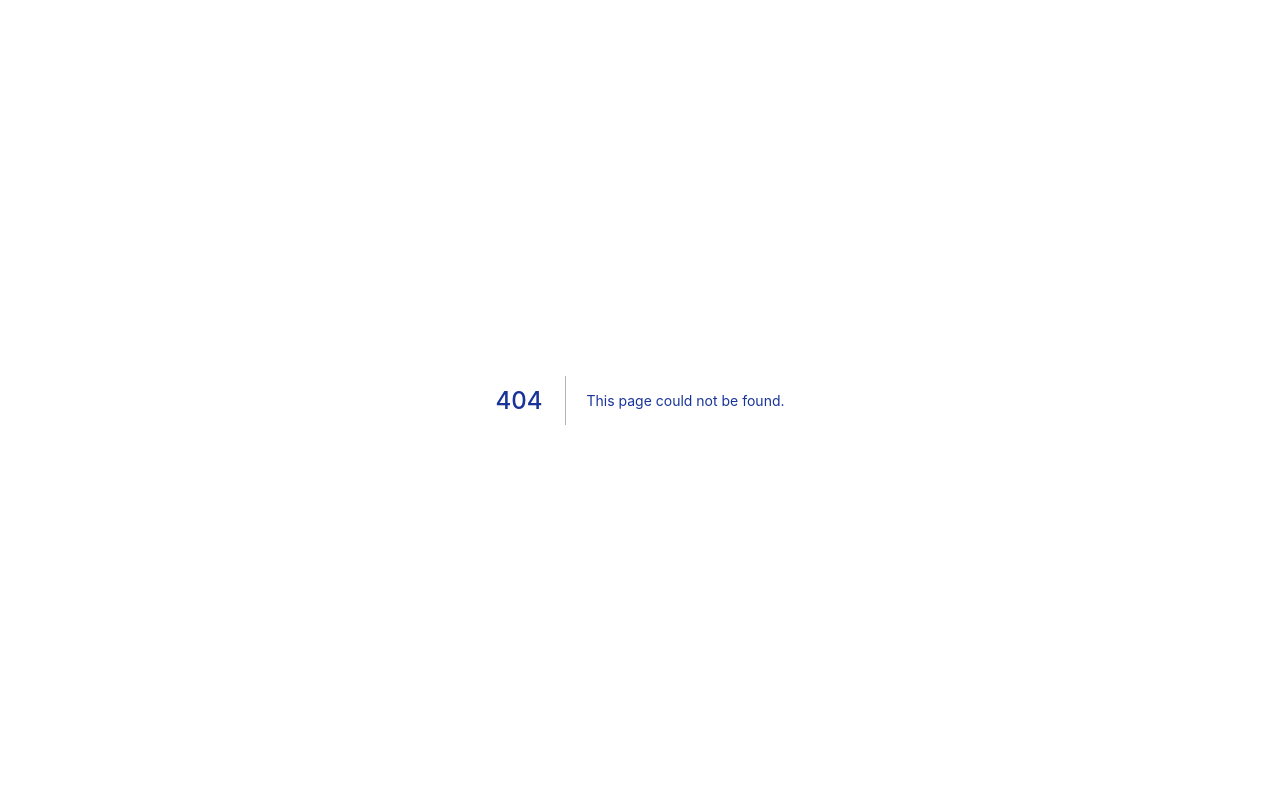
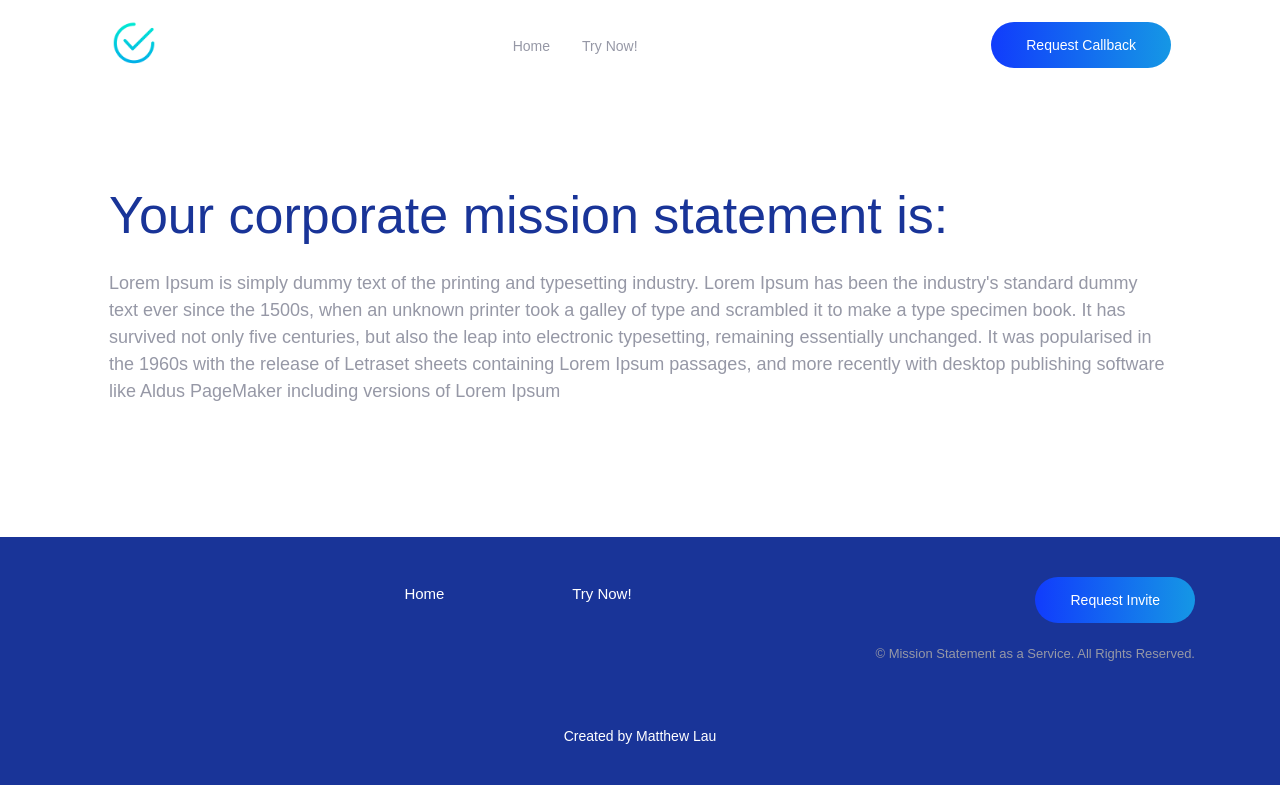
Before and after one commit to MatthewCYLau/mission-statement-as-a-service, a Next.js app: page /try-now in a window 1280 px wide. Before the commit this address had no page. Built offline with nearby package versions, Linux system fonts and the light colour scheme.

Commit message:
feat: added Try Now page

```diff
--- a/components/Footer.tsx
+++ b/components/Footer.tsx
@@ -11,7 +11,7 @@
           </Link>
         </div>
         <div className="footer__links col2">
-          <Link href="/">
+          <Link href="/try-now">
             <a>Try Now!</a>
           </Link>
         </div>
--- a/components/Header.tsx
+++ b/components/Header.tsx
@@ -32,7 +32,7 @@
           <Link href="/">
             <a>Home</a>
           </Link>
-          <Link href="/">
+          <Link href="/try-now">
             <a>Try Now!</a>
           </Link>
         </div>
@@ -46,7 +46,7 @@
             Home
           </a>
         </Link>
-        <Link href="/">
+        <Link href="/try-now">
           <a className={cn({ "fade-in": showMenu, "fade-out": !showMenu })}>
             Try Now!
           </a>
--- /dev/null
+++ b/components/Layout.tsx
@@ -0,0 +1,21 @@
+import React from "react";
+import Header from "../components/Header";
+import Footer from "../components/Footer";
+import Meta from "../components/Meta";
+
+interface LayoutProps {
+  children: React.ReactNode;
+}
+
+const Layout = ({ children }: LayoutProps) => {
+  return (
+    <>
+      <Meta />
+      <Header />
+      {children}
+      <Footer />
+    </>
+  );
+};
+
+export default Layout;
--- /dev/null
+++ b/components/Meta.tsx
@@ -0,0 +1,13 @@
+import React from "react";
+import Head from "next/head";
+
+const Meta = () => {
+  return (
+    <Head>
+      <title>Mission Statement as a Service</title>
+      <meta name="viewport" content="initial-scale=1.0, width=device-width" />
+    </Head>
+  );
+};
+
+export default Meta;
--- a/pages/_app.tsx
+++ b/pages/_app.tsx
@@ -1,4 +1,5 @@
 import type { AppProps } from "next/app";
+import Layout from "../components/Layout";
 import "../styles/Header.scss";
 import "../styles/Hero.scss";
 import "../styles/Features.scss";
@@ -7,7 +8,11 @@
 import "../styles/animations.scss";
 
 function App({ Component, pageProps }: AppProps) {
-  return <Component {...pageProps} />;
+  return (
+    <Layout>
+      <Component {...pageProps} />
+    </Layout>
+  );
 }
 
 export default App;
--- /dev/null
+++ b/pages/try-now.tsx
@@ -0,0 +1,24 @@
+import type { NextPage } from "next";
+
+const TryNow: NextPage = () => {
+  return (
+    <section className="try-now">
+      <div className="try-now__content container container--pall">
+        <h1>Your corporate mission statement is:</h1>
+        <p>
+          Lorem Ipsum is simply dummy text of the printing and typesetting
+          industry. Lorem Ipsum has been the industry's standard dummy text ever
+          since the 1500s, when an unknown printer took a galley of type and
+          scrambled it to make a type specimen book. It has survived not only
+          five centuries, but also the leap into electronic typesetting,
+          remaining essentially unchanged. It was popularised in the 1960s with
+          the release of Letraset sheets containing Lorem Ipsum passages, and
+          more recently with desktop publishing software like Aldus PageMaker
+          including versions of Lorem Ipsum
+        </p>
+      </div>
+    </section>
+  );
+};
+
+export default TryNow;
```
Also changed, not shown: pages/index.tsx (+0 -9 lines).
